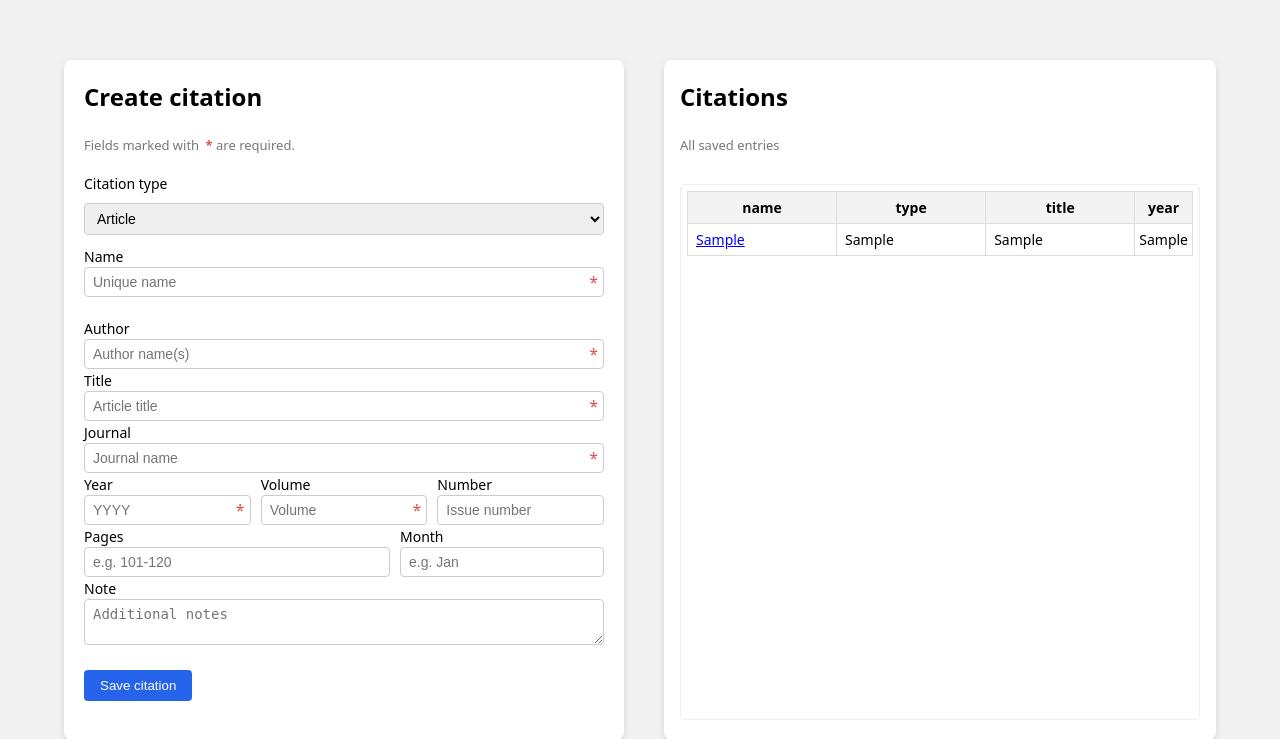
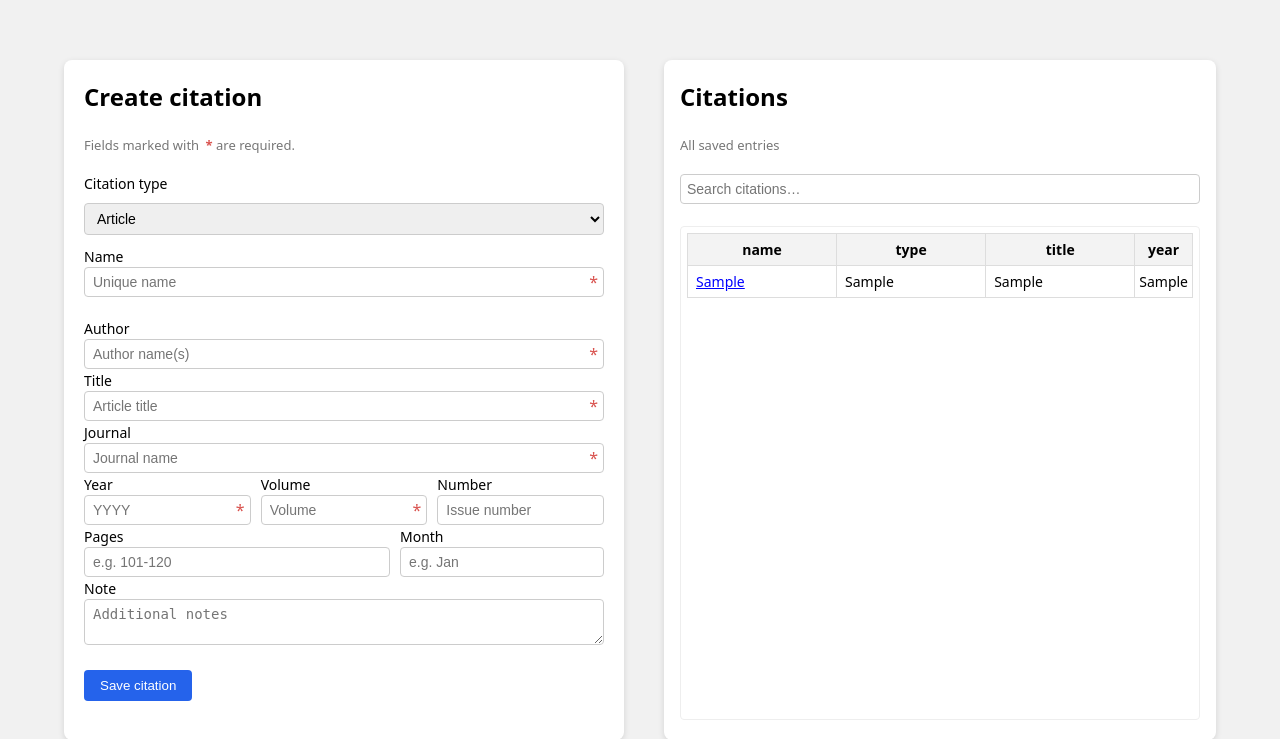
Before and after one commit to tiinasor/ohtu-miniprojekti, a Flask app: template src/templates/index.html in a window 1280 px wide. Shown: the top 739 px of the page. Run offline with Flask 3, Linux system fonts and the light colour scheme; the template is opened without the code that fills it: most values are stand-ins (such as "Sample title", 1, 10 or a date in 2020).

Commit message:
added basic search function for data thats present on the view page

```diff
--- a/src/static/main.js
+++ b/src/static/main.js
@@ -131,3 +131,18 @@ if (cancelEditBtn) {
         clearSelection();
     });
 }
+// search functionality
+document.addEventListener("DOMContentLoaded", () => {
+    const searchInput = document.getElementById("search");
+    if (!searchInput) return;
+
+    searchInput.addEventListener("input", () => {
+        const filter = searchInput.value.toLowerCase();
+        const rows = document.querySelectorAll("tbody tr");
+
+        rows.forEach(row => {
+            const text = row.textContent.toLowerCase();
+            row.style.display = text.includes(filter) ? "" : "none";
+        });
+    });
+});
--- a/src/templates/index.html
+++ b/src/templates/index.html
@@ -74,6 +74,11 @@ Citation database app
     <h2>Citations</h2>
     <p class="panel-subtitle">All saved entries</p>
 
+    <input type="text"
+     id="search"
+     placeholder="Search citations…"
+     style="margin-bottom: 12px; width: 100%; padding: 6px;">
+
     <div class="scroll-area">
         <table>
             <thead>
```
